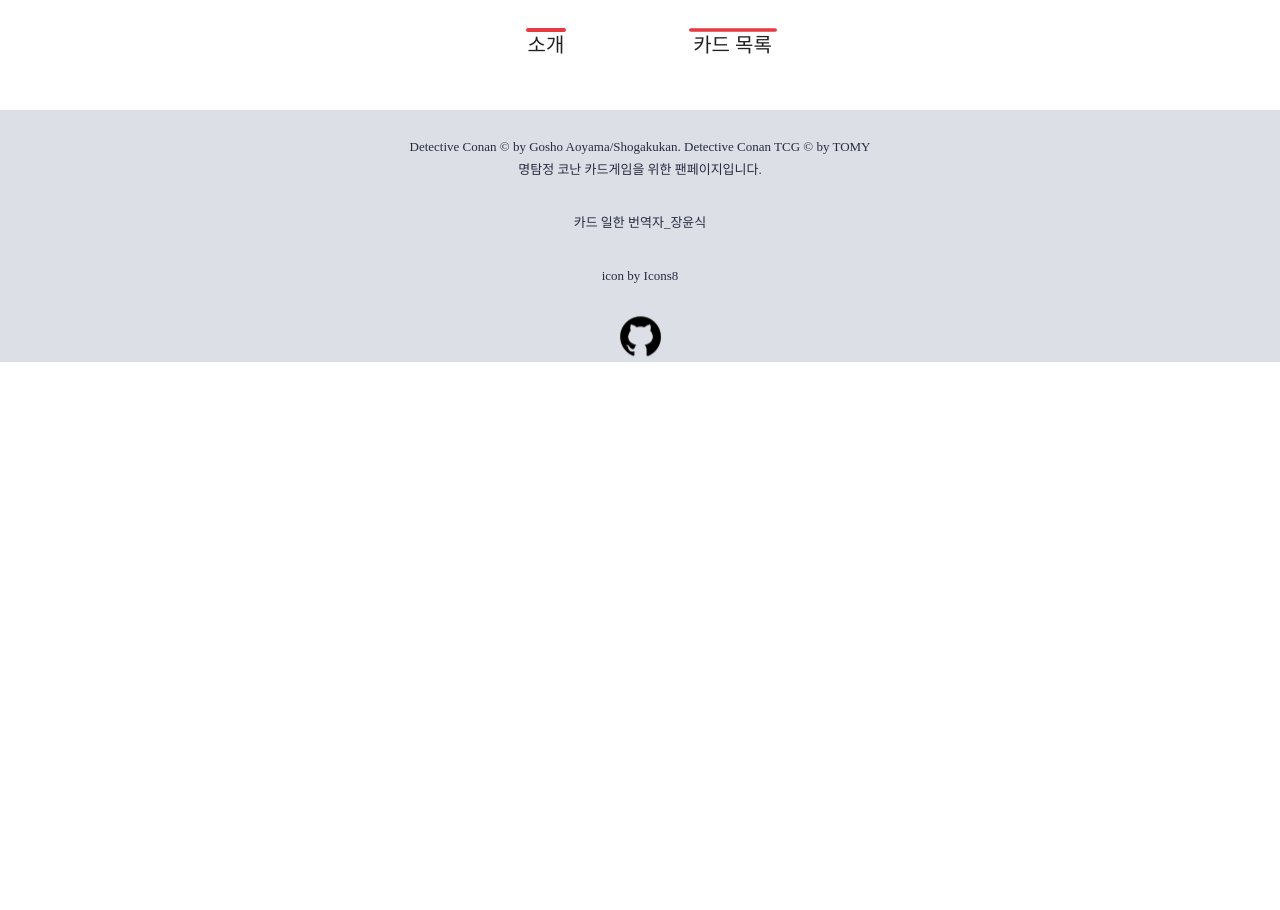
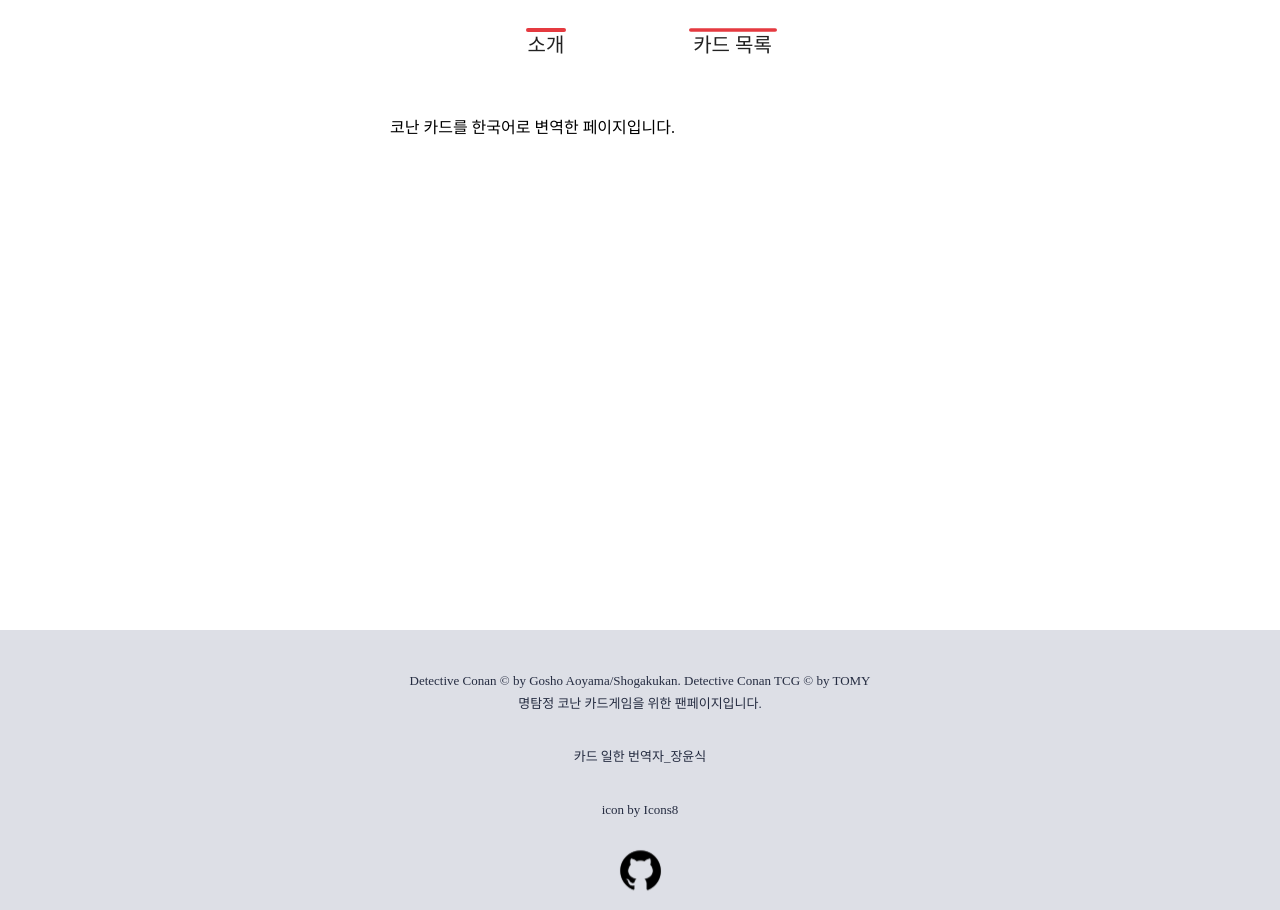
Before and after one commit to write-code-b/Conan-Card, a React (Create React App) app in the folder frontend/: page /about in a window 1280 px wide. Before the commit this address led to /. Before the commit the page ends 800 px from the top, so only its background shows below. Built offline with nearby package versions, Linux system fonts and the light colour scheme; a web font is replaced by a local one.

Commit message:
add About page

```diff
--- a/frontend/src/App.jsx
+++ b/frontend/src/App.jsx
@@ -1,6 +1,7 @@
 import { useState, useEffect } from "react";
 import { Route, Routes, Navigate } from "react-router-dom";
 import Navbar from "./components/Navbar";
+import About from "./components/About";
 import CardList from "./components/CardList";
 import Footer from "./components/Footer";
 import "./App.scss";
@@ -10,6 +11,7 @@ function App() {
     <div className="App">
       <Navbar />
       <Routes>
+        <Route path="/about" element={<About />} />
         <Route path="/cards" element={<CardList />} />
         <Route path="*" element={<Navigate to="/" />} />
       </Routes>
--- a/frontend/src/App.scss
+++ b/frontend/src/App.scss
@@ -186,6 +186,20 @@ nav > li:nth-child(2)::before {
   width: 5.5rem;
   height: 0.625rem;
   background: url("../public/images/red_line2.svg") center / contain no-repeat;
+}
+
+//About {
+#about {
+  display: flex;
+  flex-wrap: wrap;
+  align-items: center;
+  justify-content: center;
+  margin-bottom: 12.5rem;
+}
+#about > div {
+  width: 31.25rem;
+  height: 15rem;
+  padding: 0.625rem;
 }
 
 //CardSearch {
--- /dev/null
+++ b/frontend/src/components/About.jsx
@@ -0,0 +1,12 @@
+function About() {
+  return (
+    <>
+      <div id="about">
+        <div>코난 카드를 한국어로 변역한 페이지입니다.</div>
+      </div>
+      <div></div>
+    </>
+  );
+}
+
+export default About;
```
